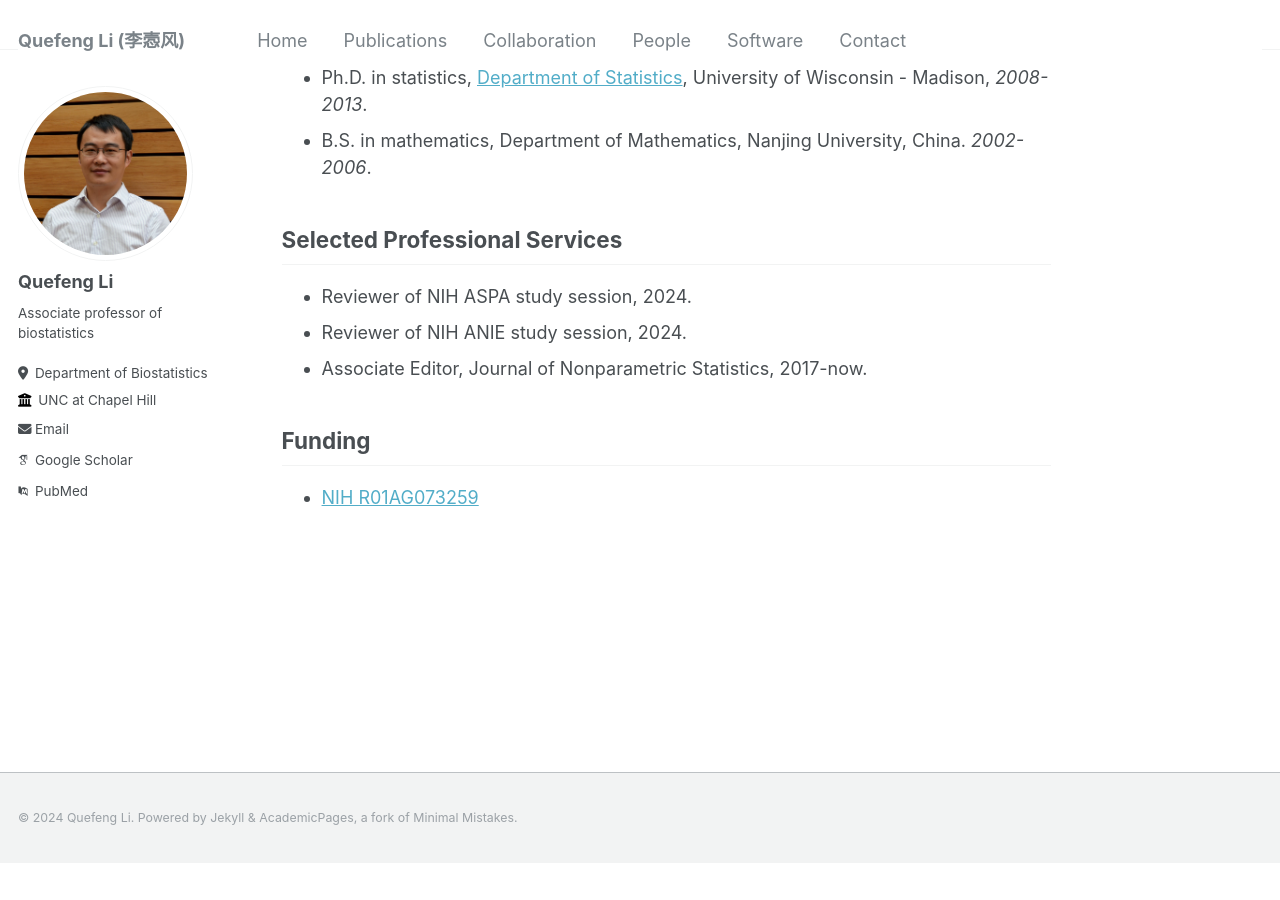
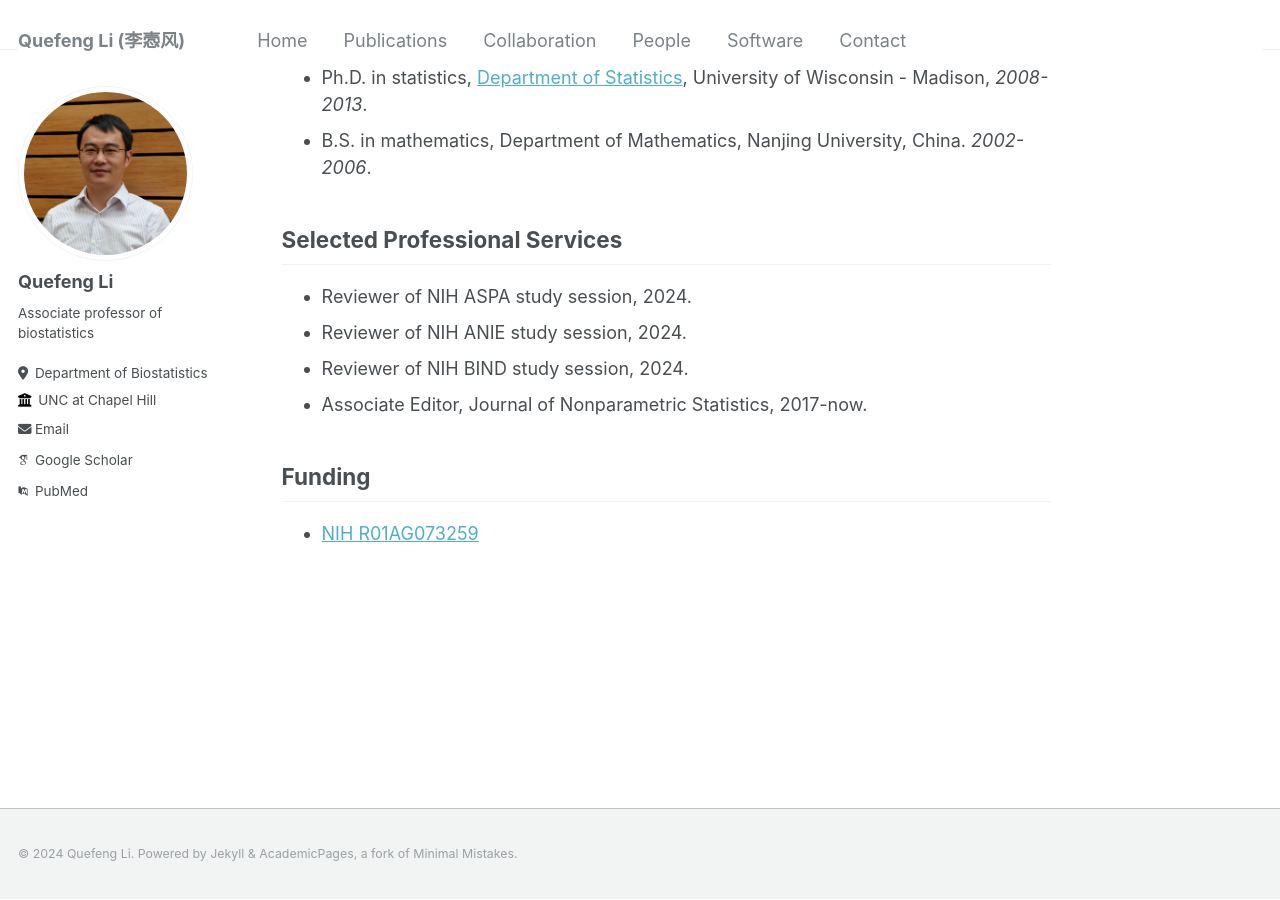
Before and after one commit to quefengli/quefengli.github.io, a Jekyll site: the page built from _pages/about.md, in a window 1280 px wide and 900 px high, scrolled down 820 px. Built offline with Jekyll 4.4.1, drawn with Linux system fonts in a browser that asks for light colours; some web fonts are replaced; before the commit the page ends 1684 px from its top, so only the background shows below that.

Commit message:
Update about.md

```diff
--- a/_pages/about.md
+++ b/_pages/about.md
@@ -32,6 +32,7 @@ at Chapel Hill. My primary research focuses on high-dimensional statistics and i
 ## Selected Professional Services
 - Reviewer of NIH ASPA study session, 2024.
 - Reviewer of NIH ANIE study session, 2024.
+- Reviewer of NIH BIND study session, 2024.
 - Associate Editor, Journal of Nonparametric Statistics, 2017-now.
 
 ## Funding
```
